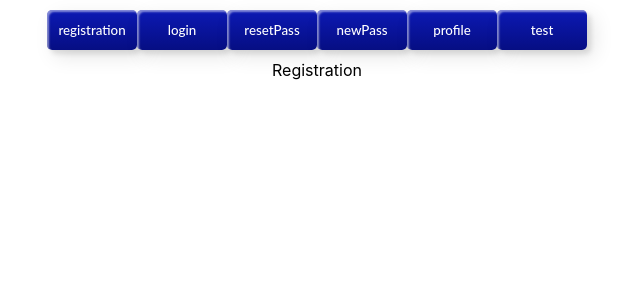
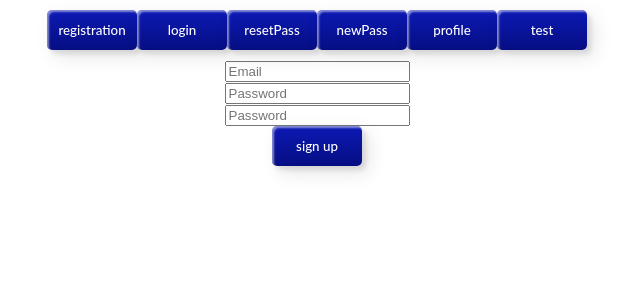
Before and after one commit to EuSet/Friday_Project, a React (Create React App) app: page /#/registration in a window 1280 px wide. Shown: the top 300 px of the page, without its empty margins (323-963 px from the left). Built offline with nearby package versions, Linux system fonts and the light colour scheme.

Commit message:
registration

```diff
--- a/package.json
+++ b/package.json
@@ -14,6 +14,7 @@
     "@types/react-redux": "^7.1.16",
     "@types/react-router-dom": "^5.1.7",
     "axios": "^0.21.1",
+    "formik": "^2.2.9",
     "gh-pages": "^3.2.2",
     "react": "^17.0.2",
     "react-dom": "^17.0.2",
--- /dev/null
+++ b/src/api/registration-api.ts
@@ -0,0 +1,20 @@
+import axios from 'axios'
+
+const instance = axios.create({
+  baseURL: 'http://localhost:7542/2.0/',
+  withCredentials: true,
+})
+
+// types
+export type userRegType = {
+  email: string
+  password: string
+}
+
+// registration api
+
+export const authAPI = {
+  registration(payload: userRegType) {
+    return instance.post<any>(`auth/register`, payload)
+  },
+}
--- a/src/components/common/c1-SuperInputText/SuperInputText.tsx
+++ b/src/components/common/c1-SuperInputText/SuperInputText.tsx
@@ -1,4 +1,4 @@
-import React, {ChangeEvent, DetailedHTMLProps, InputHTMLAttributes, KeyboardEvent} from 'react'
+import React, { ChangeEvent, DetailedHTMLProps, InputHTMLAttributes, KeyboardEvent } from 'react'
 import s from './SuperInputText.module.css'
 
 // тип пропсов обычного инпута
@@ -10,7 +10,7 @@ type SuperInputTextPropsType = DefaultInputPropsType & { // и + ещё проп
     onChangeText?: (value: string) => void
     onEnter?: () => void
     error?: string
-    setError?: (value:string) => void
+    setError?: (value: string ) => void    // поменял для проверки @Suan
     spanClassName?: string
 }
 
@@ -22,7 +22,6 @@ const SuperInputText: React.FC<SuperInputTextPropsType> = (
         error,
         setError,
         className, spanClassName,
-
         ...restProps// все остальные пропсы попадут в объект restProps
     }
 ) => {
@@ -42,17 +41,16 @@ const SuperInputText: React.FC<SuperInputTextPropsType> = (
     }
 
     const finalSpanClassName = `${s.error} ${spanClassName ? spanClassName : ''}`
-    const finalInputClassName = `${className} ${ error ? s.errorInput : s.superInput}` // need to fix with (?:) and s.superInput
+    const finalInputClassName = `${className} ${error ? s.errorInput : s.superInput}` // need to fix with (?:) and s.superInput
 
     return (
         <>
             <div className={s.wrap}>
                 <input
-                    type={'text'}
+                    type={type ? type : 'text'}
                     onChange={onChangeCallback}
                     onKeyPress={onKeyPressCallback}
                     className={finalInputClassName}
-
                     {...restProps} // отдаём инпуту остальные пропсы если они есть (value например там внутри)
                 />
                 <span className={s.focusBorder}>
--- a/src/components/common/c2-SuperButton/SuperButton.module.css
+++ b/src/components/common/c2-SuperButton/SuperButton.module.css
@@ -11,21 +11,28 @@
   transition: all 0.3s ease;
   position: relative;
   display: inline-block;
-    box-shadow: inset 2px 2px 2px 0px rgba(255, 255, 255, .5),
-    7px 7px 20px 0px rgba(0, 0, 0, .1),
-    4px 4px 5px 0px rgba(0, 0, 0, .1);
+  box-shadow: inset 2px 2px 2px 0px rgba(255, 255, 255, 0.5),
+    7px 7px 20px 0px rgba(0, 0, 0, 0.1), 4px 4px 5px 0px rgba(0, 0, 0, 0.1);
   outline: none;
 }
 .btnStyle {
-    background: rgb(6,14,131);
-    background: linear-gradient(0deg, rgba(6,14,131,1) 0%, rgba(12,25,180,1) 100%);
+  background: rgb(6, 14, 131);
+  background: linear-gradient(
+    0deg,
+    rgba(6, 14, 131, 1) 0%,
+    rgba(12, 25, 180, 1) 100%
+  );
   border: none;
 }
 .btnStyle:hover {
-    background: rgb(0,3,255);
-    background: linear-gradient(0deg, rgba(0,3,255,1) 0%, rgba(2,126,251,1) 100%);
+  background: rgb(0, 3, 255);
+  background: linear-gradient(
+    0deg,
+    rgba(0, 3, 255, 1) 0%,
+    rgba(2, 126, 251, 1) 100%
+  );
 }
-.title{
+.title {
   position: absolute;
   margin-left: auto;
   margin-right: auto;
@@ -35,3 +42,10 @@
   top: 30%;
   text-align: center;
 }
+.btnStyleDisabled {
+  background: rgb(134, 134, 134);
+}
+
+.btnStyleDisabled:hover {
+  background: rgb(105, 105, 105);
+}
--- a/src/components/common/c2-SuperButton/SuperButton.tsx
+++ b/src/components/common/c2-SuperButton/SuperButton.tsx
@@ -21,7 +21,7 @@ const SuperButton: React.FC<SuperButtonPropsType> = (
 
     return (
         <button
-            // disabled={true}
+            disabled={disabled }
             className={finalClassName}
             {...restProps} // отдаём кнопке остальные пропсы если они есть (children там внутри)
         >
--- a/src/components/main/login/registration.tsx
+++ b/src/components/main/login/registration.tsx
@@ -1,5 +1,86 @@
+import { useFormik } from 'formik';
+import React, { useState } from 'react';
+import { useDispatch, useSelector } from 'react-redux';
+import { Redirect } from 'react-router-dom';
+import { singUp } from '../../../redux/auth-reducer/auth-reducer';
+import { AppRootState } from '../../../redux/store';
+import SuperInputText from '../../common/c1-SuperInputText/SuperInputText';
+import SuperButton from '../../common/c2-SuperButton/SuperButton';
+
 export const Registration = () => {
-    return <>
-        Registration
-        </>
+    const dispatch = useDispatch()
+    const isRegistered = useSelector<AppRootState, string | null>(state => state.auth.userRegistrationData.email)
+    //formik
+    type FormErrorType = {
+        email?: string
+        password?: string
+        checkPassword?: string
+    }
+    const formik = useFormik({
+        initialValues: {
+            email: '',
+            password: '',
+            checkPassword: '',
+        },
+        validate: (values) => {
+            const errors: FormErrorType = {};
+            if (!values.email) {
+                errors.email = 'Required';
+            } else if (!/^[A-Z0-9._%+-]+@[A-Z0-9.-]+\.[A-Z]{2,4}$/i.test(values.email)) {
+                errors.email = 'Invalid email address'
+            }
+
+            if (!values.password) {
+                errors.password = 'Required';
+            } else if (values.password.length < 7) {
+                errors.password = 'Must be 7 characters at least';
+            }
+            if (!values.checkPassword) {
+                errors.checkPassword = 'Required';
+            } else if (values.checkPassword !== values.password) {
+                errors.checkPassword = 'Passwords should be equal';
+            }
+            return errors;
+        },
+        onSubmit: values => {
+            formik.resetForm()
+            alert(JSON.stringify(values))
+            dispatch(singUp(values.email, values.password))
+        },
+    })
+
+
+
+    // убрал чтобы допилить валидацию
+    // if (isRegistered) {
+    //     return <Redirect to={'/login'} />
+    // }
+
+    return (
+        <div>
+            <form onSubmit={formik.handleSubmit}>
+                <SuperInputText
+                    placeholder={'Email'}
+                    {...formik.getFieldProps('email')}
+                />
+                {formik.touched.email &&
+                    formik.errors.email ? <div style={{ color: 'red' }}>{formik.errors.email}</div> : null}
+                <SuperInputText
+                    type={'password'}
+                    placeholder={'Password'}
+                    {...formik.getFieldProps('password')}
+                />
+                {formik.touched.password &&
+                    formik.errors.password ? <div style={{ color: 'red' }}>{formik.errors.password}</div> : null}
+                <SuperInputText
+                    type={'password'}
+                    placeholder={'Password'}
+                    {...formik.getFieldProps('checkPassword')}
+                />
+                {formik.touched.checkPassword &&
+                    formik.errors.checkPassword ? <div style={{ color: 'red' }}>{formik.errors.checkPassword}</div> : null}
+                <SuperButton type={'submit'} title={'sign up'} />
+            </form>
+        </div>
+    )
 }
--- a/src/redux/auth-reducer/auth-reducer.ts
+++ b/src/redux/auth-reducer/auth-reducer.ts
@@ -1,13 +1,55 @@
+import { Dispatch } from 'redux'
+import { authAPI } from '../../api/registration-api'
 
-type AuthInitialStateType = {
+export const authActions = {
+  SIGN_UP: 'AUTH/SIGN_UP',
+}
 
+export type AuthActionsType = signUpAT
+const initState = {
+  userRegistrationData: {
+    email: ('' as string) || null,
+    password: ('' as string) || null,
+  },
 }
-export type AuthActionsType = {
 
+// types
+type signUpAT = ReturnType<typeof signUpAC>
+type AuthInitialStateType = typeof initState
+
+//
+
+export const authReducer = (
+  state: AuthInitialStateType = initState,
+  action: AuthActionsType
+): AuthInitialStateType => {
+  switch (action.type) {
+    case authActions.SIGN_UP:
+      return {
+        ...state,
+        userRegistrationData: {
+          email: action.email,
+          password: action.password,
+        },
+      }
+    default:
+      return state
+  }
 }
-const initState:AuthInitialStateType = {
 
-}
-export const authReducer = (state:AuthInitialStateType = initState, action:AuthActionsType):AuthInitialStateType => {
-    return state
-}
+export const signUpAC = (emailValue: string, passwordValue: string) =>
+  ({
+    type: authActions.SIGN_UP,
+    email: emailValue,
+    password: passwordValue,
+  } as const)
+
+export const singUp =
+  (email: string, password: string) => (dispatch: Dispatch) => {
+    authAPI
+      .registration({ email, password })
+      .then(res => {
+        dispatch(signUpAC(email, password))
+      })
+      .catch(error => alert(error))
+  }
--- a/src/redux/store.ts
+++ b/src/redux/store.ts
@@ -1,13 +1,16 @@
-import {applyMiddleware, combineReducers, createStore} from "redux";
-import thunk from "redux-thunk";
-import {authReducer} from "./auth-reducer/auth-reducer";
-import {profileReducer} from "./profile-reducer/profile-reducer";
+import { applyMiddleware, combineReducers, createStore } from 'redux'
+import thunk from 'redux-thunk'
+import { authReducer } from './auth-reducer/auth-reducer'
+import { profileReducer } from './profile-reducer/profile-reducer'
 
 const rootReducer = combineReducers({
-    auth: authReducer,
-    profile: profileReducer
+  auth: authReducer,
+  profile: profileReducer,
 })
 export type AppRootState = ReturnType<typeof rootReducer>
 // export type AppActionsType = AuthActionsType | ProfileActionsType
 // export type AppThunk<ReturnType = void> = ThunkAction<ReturnType, AppRootState, unknown, AppActionsType>
 export const store = createStore(rootReducer, applyMiddleware(thunk))
+
+//@ts-ignore
+window.store = store
```
Also changed, not shown: src/app/App.tsx (+8 -6 lines), 2 other files (tests, documents, lock files or other folders). Lines whose indentation alone changed are shown as unchanged.
